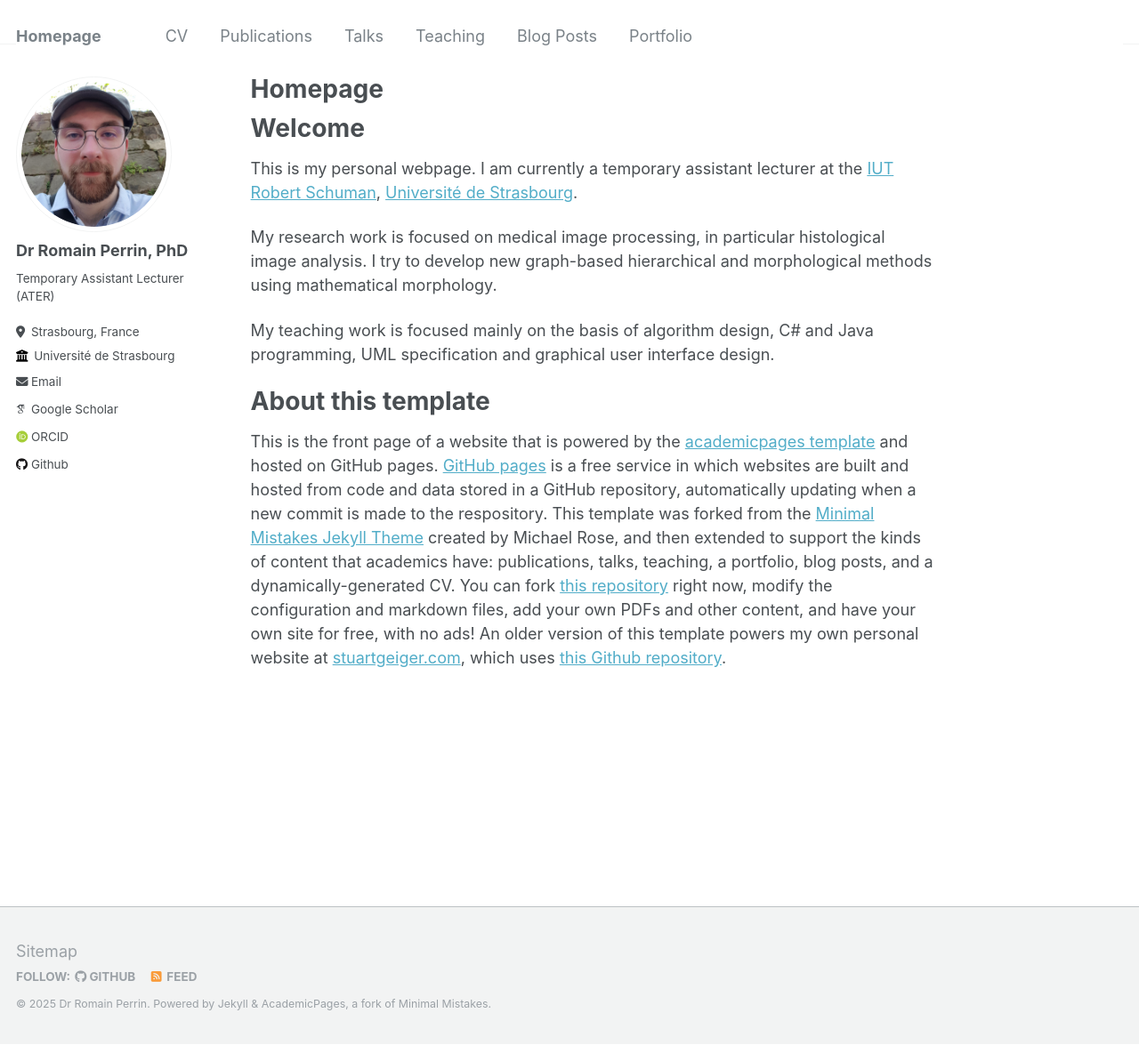
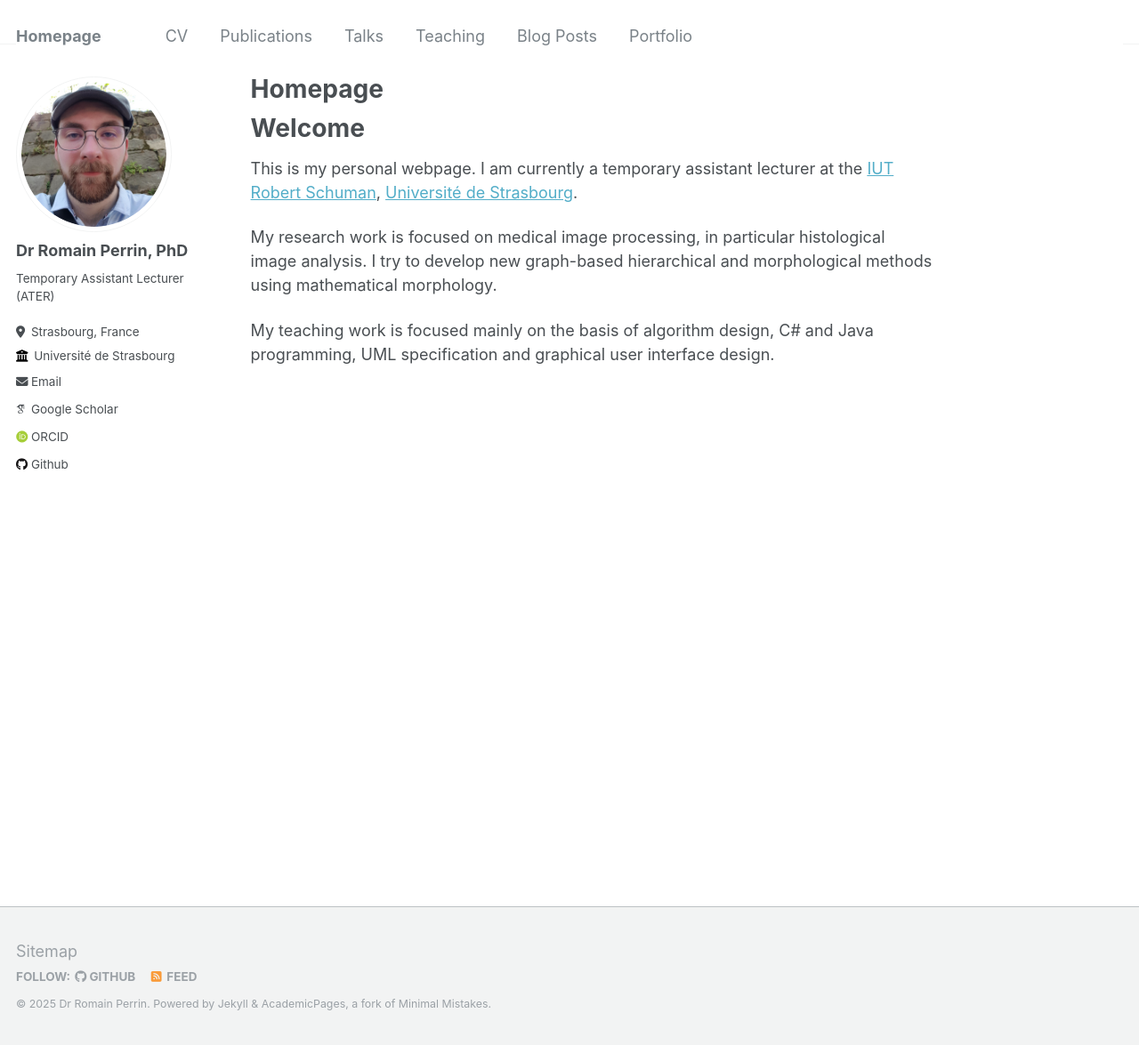
Before and after one commit to Romain96/Romain96.github.io, a Jekyll site: the page built from _pages/about.md, in a window 1280 px wide and 1175 px high. Shown: the whole window at 89% size. Built offline with Jekyll 4.4.1, drawn with Linux system fonts in a browser that asks for light colours; some web fonts are replaced.

Commit message:
updating the homepage

```diff
--- a/_pages/about.md
+++ b/_pages/about.md
@@ -17,8 +17,3 @@
 I try to develop new graph-based hierarchical and morphological methods using mathematical morphology.
 
 My teaching work is focused mainly on the basis of algorithm design, C# and Java programming, UML specification and graphical user interface design.
-
-About this template
-======
-
-This is the front page of a website that is powered by the [academicpages template](https://github.com/academicpages/academicpages.github.io) and hosted on GitHub pages. [GitHub pages](https://pages.github.com) is a free service in which websites are built and hosted from code and data stored in a GitHub repository, automatically updating when a new commit is made to the respository. This template was forked from the [Minimal Mistakes Jekyll Theme](https://mmistakes.github.io/minimal-mistakes/) created by Michael Rose, and then extended to support the kinds of content that academics have: publications, talks, teaching, a portfolio, blog posts, and a dynamically-generated CV. You can fork [this repository](https://github.com/academicpages/academicpages.github.io) right now, modify the configuration and markdown files, add your own PDFs and other content, and have your own site for free, with no ads! An older version of this template powers my own personal website at [stuartgeiger.com](http://stuartgeiger.com), which uses [this Github repository](https://github.com/staeiou/staeiou.github.io).
```
